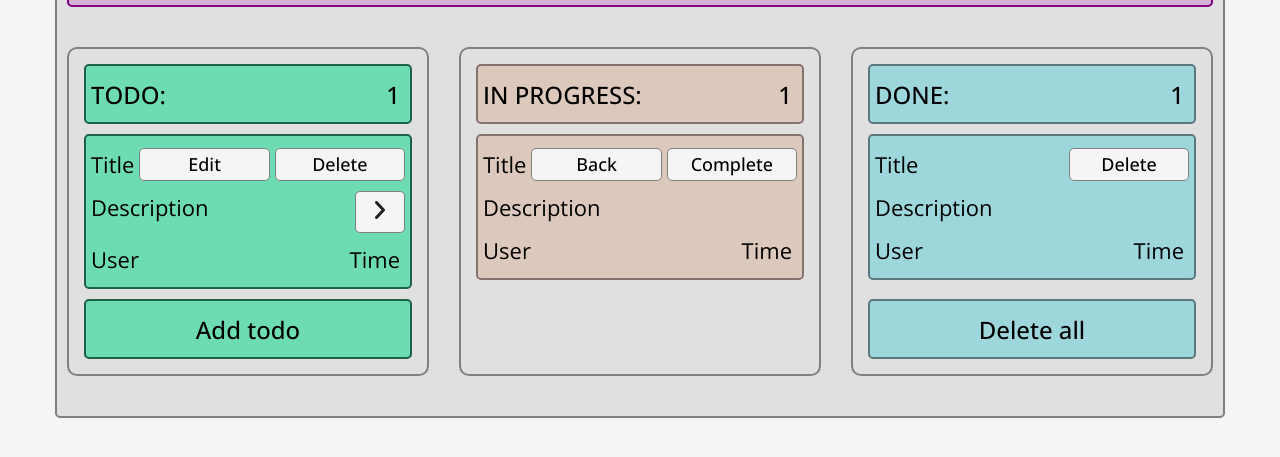
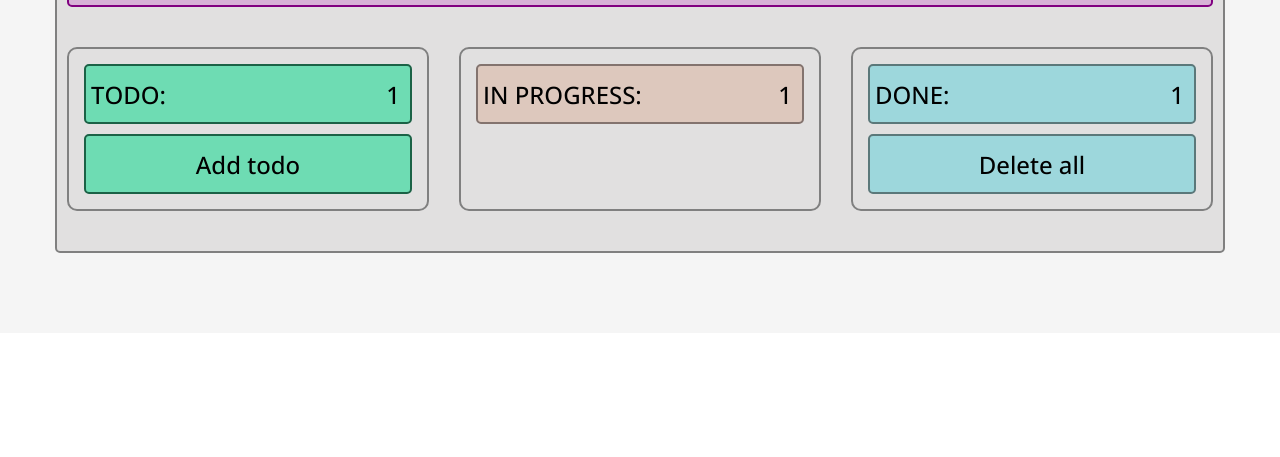
Before and after one commit to akavaliova/trello, a website built with Parcel: page src/index.html in a window 1280 px wide. Shown: the part 181-638 px from the top of the page. Built offline with nearby package versions, Linux system fonts and the light colour scheme.

Commit message:
correct styles

```diff
--- a/src/index.html
+++ b/src/index.html
@@ -25,7 +25,7 @@
                             <p class="trello__todo-active--amount">1</p>
                         </div>
                         <ul id="trello__todo-active--caseWrap">
-                            <li id="trello__todo-active--case">
+                            <!-- <li id="trello__todo-active--case">
                             <div class="trello__todo-active--upperSection">
                                 <p class="trello__todo-active--title">Title</p>
                                 <button id="trello__todo-active--editBtn">Edit</button>
@@ -42,7 +42,7 @@
                                 <p class="trello__todo-active--user">User</p>
                                 <p class="trello__todo-active--time">Time</p>
                             </div>
-                        </li>
+                        </li> -->
                         </ul>
                         <div id="trello__todo-active--addTodoItem">
                             <button id="trello__todo-active--addTodoBtn">Add  todo</button>
@@ -54,7 +54,7 @@
                             <p class="trello__todo-inprogress--amount">1</p>
                         </div>
                         <ul id="trello__todo-inprogress--caseWrap">
-                            <li id="trello__todo-inprogress--case">
+                            <!-- <li id="trello__todo-inprogress--case">
                             <div class="trello__todo-inprogress--upperSection">
                                 <p class="trello__todo-inprogress--title">Title</p>
                                 <button id="trello__todo-inprogress--backBtn">Back</button>
@@ -65,7 +65,7 @@
                                 <p class="trello__todo-inprogress--user">User</p>
                                 <p class="trello__todo-inprogress--time">Time</p>
                             </div>
-                        </li>
+                        </li> -->
                         </ul>
                     </div>
                     <div id="trello__todo-done--wrap">
@@ -74,7 +74,7 @@
                             <p class="trello__todo-done--amount">1</p>
                         </div>
                         <ul id="trello__todo-done--caseWrap">
-                            <li id="trello__todo-done--case">
+                            <!-- <li id="trello__todo-done--case">
                             <div class="trello__todo-done--upperSection">
                                 <p class="trello__todo-done--title">Title</p>
                                 <button id="trello__todo-done--delBtn">Delete</button>
@@ -84,7 +84,7 @@
                                 <p class="trello__todo-done--user">User</p>
                                 <p class="trello__todo-done--time">Time</p>
                             </div>
-                        </li>
+                        </li> -->
                         </ul>
                         <div id="trello__todo-done--deleteAll">
                             <button id="trello__todo-done--deleteAllBtn">Delete all</button>
--- a/src/scripts/index.js
+++ b/src/scripts/index.js
@@ -19,7 +19,8 @@ function init() {
 }
 
 function reset() {
-    const ul = document.getElementById('trello__todo-active--caseWrap');
+    const todoWrap = document.getElementById('trello__todo-active--caseWrap');
+    todoWrap.innerHTML = '';
 }
 
   function render() {
@@ -53,6 +54,7 @@ function reset() {
     todoWrap.append(activeTodoCase);
     activeTodoCase.append(activeUpperSection);
     activeUpperSection.append(activeTitle);
+    activeTitle.innerText = todo.title;
     activeUpperSection.append(activeEditBtn);
     activeEditBtn.append("Edit");
     activeUpperSection.append(activeDelBtn);
--- a/src/styles/index.css
+++ b/src/styles/index.css
@@ -63,6 +63,8 @@
 }
 
 #trello__todo-active--wrap{
+    display: flex;
+    flex-direction: column;
     width: 100%;
     max-width: 365px;
     border: 2px solid gray;
@@ -161,7 +163,7 @@
     text-align: center;
     color: black;
     width: 100%;
-    max-width: 280px;
+    max-width: 80px;
 }
 #trello__todo-active--editBtn:hover{
     box-shadow: 2px 2px 10px #949191;
@@ -181,7 +183,7 @@
     text-align: center;
     color: black;
     width: 100%;
-    max-width: 280px;
+    max-width: 80px;
 }
 #trello__todo-active--delBtn:hover{
     box-shadow: 2px 2px 10px #949191;
@@ -217,8 +219,9 @@
 }
 
 #trello__todo-active--addTodoItem{
+    margin-top: auto;
     width: 100%;
-    max-width: 370px
+    max-width: 370px;
 }
 
 #trello__todo-active--addTodoBtn{
@@ -334,7 +337,7 @@
     text-align: center;
     color: black;
     width: 100%;
-    max-width: 280px;
+    max-width: 80px;
 }
 #trello__todo-inprogress--backBtn:hover{
     box-shadow: 2px 2px 10px #949191;
@@ -354,7 +357,7 @@
     text-align: center;
     color: black;
     width: 100%;
-    max-width: 280px;
+    max-width: 90px;
 }
 #trello__todo-inprogress--completeBtn:hover{
     box-shadow: 2px 2px 10px #949191;
```
